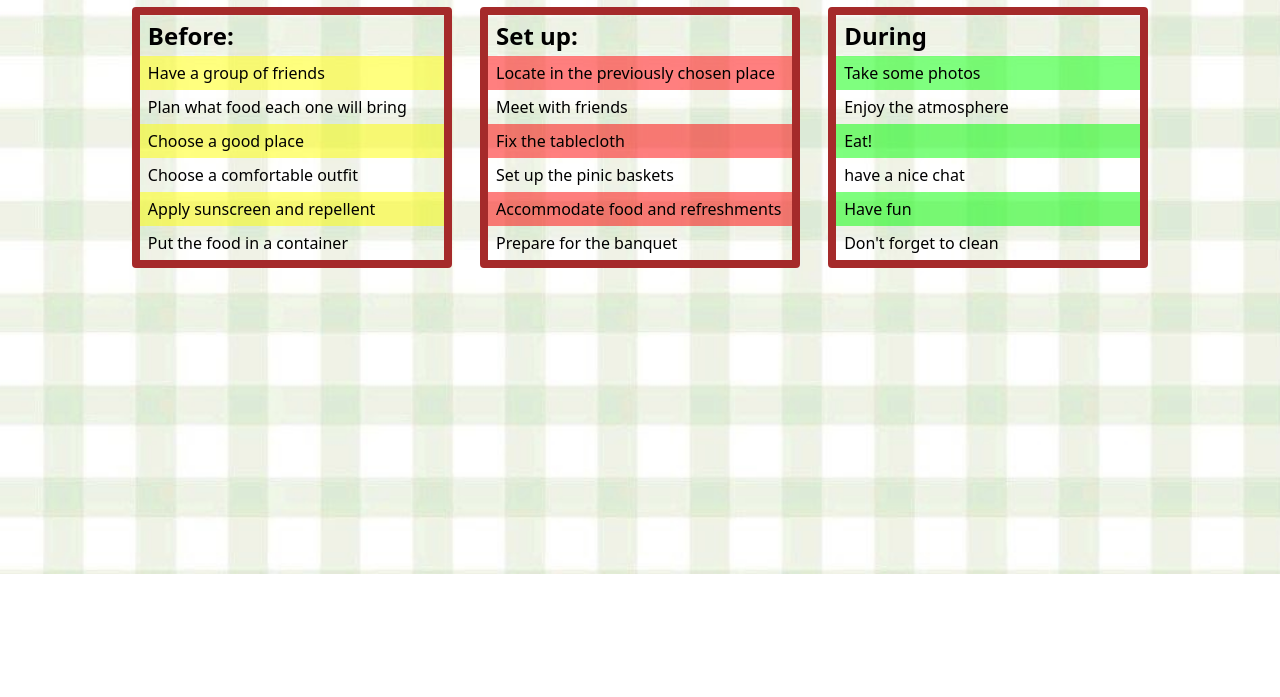
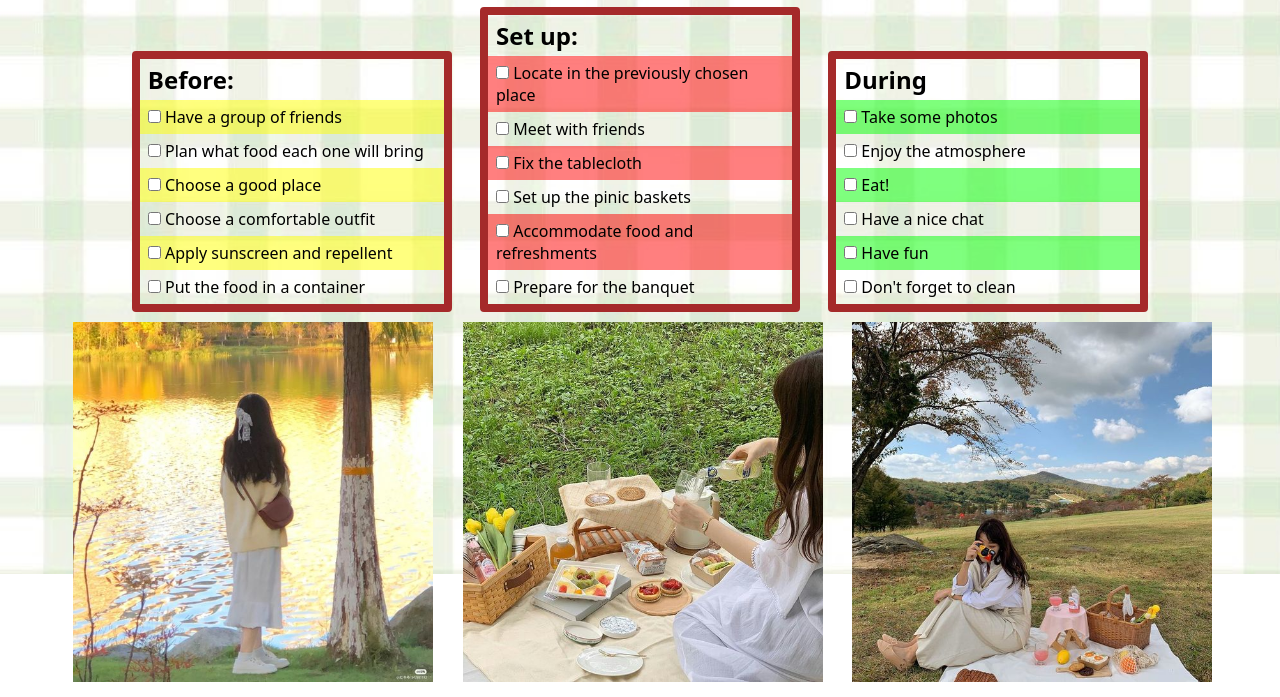
Before and after one commit to Sssanp/Neira_S_Building_Repositories_HW4, a plain HTML site: page index.html in a window 1280 px wide. Shown: the part 226-923 px from the top of the page. Before the commit the page ends 800 px from the top, so only its background shows below. Drawn offline with Linux system fonts and the light colour scheme.

Commit message:
apply new costume

```diff
--- a/css/main.css
+++ b/css/main.css
@@ -124,4 +124,13 @@ main {
 
     main {margin: 0;}
 }
+
+img{
+    width: 360px;
+    height: 360px;
+    margin: 0px 10px 10px 15px;
+    }
+
+
+
 /* css is valid*/
--- a/index.html
+++ b/index.html
@@ -21,12 +21,12 @@
             <h2>Before:</h2>
 
             <ul>
-                <li>Have a group of friends</li>
-                <li>Plan what food each one will bring</li>
-                <li>Choose a good place</li>
-                <li>Choose a comfortable outfit</li>
-                <li>Apply sunscreen and repellent </li>
-                <li>Put the food in a container</li>
+                <li><label><input type="checkbox"><span>  Have a group of friends </span></label></li>
+                <li><label><input type="checkbox"><span>  Plan what food each one will bring </span></label></li>
+                <li><label><input type="checkbox"><span>  Choose a good place  </span></label></li>
+                <li><label><input type="checkbox"><span>  Choose a comfortable outfit </span></label></li>
+                <li><label><input type="checkbox"><span>  Apply sunscreen and repellent </span></label></li>
+                <li><label><input type="checkbox"><span>  Put the food in a container </span></label></li>
             </ul>
         </article>
 
@@ -34,12 +34,12 @@
             <h2>Set up:</h2>
 
             <ul>
-                <li>Locate in the previously chosen place</li>
-                <li>Meet with friends</li>
-                <li>Fix the tablecloth</li>
-                <li>Set up the pinic baskets</li>
-                <li>Accommodate food and refreshments</li>
-                <li> Prepare for the banquet</li>
+                <li><label><input type="checkbox"><span>  Locate in the previously chosen place </span></label></li>
+                <li><label><input type="checkbox"><span>  Meet with friends </span></label></li>
+                <li><label><input type="checkbox"><span>  Fix the tablecloth  </span></label></li>
+                <li><label><input type="checkbox"><span>  Set up the pinic baskets </span></label></li>
+                <li><label><input type="checkbox"><span>  Accommodate food and refreshments </span></label></li>
+                <li><label><input type="checkbox"><span>  Prepare for the banquet </span></label></li>
             </ul>
         </article>
 
@@ -47,14 +47,22 @@
             <h2>During</h2>
 
             <ul>
-                <li>Take some photos</li>
-                <li>Enjoy the atmosphere</li>
-                <li>Eat!</li>
-                <li>have a nice chat</li>
-                <li>Have fun</li>
-                <li>Don't forget to clean</li>
+                <li><label><input type="checkbox"><span>  Take some photos </span></label></li>
+                <li><label><input type="checkbox"><span>  Enjoy the atmosphere </span></label></li>
+                <li><label><input type="checkbox"><span>  Eat!  </span></label></li>
+                <li><label><input type="checkbox"><span>  Have a nice chat</span></label></li>
+                <li><label><input type="checkbox"><span>  Have fun </span></label></li>
+                <li><label><input type="checkbox"><span>  Don't forget to clean </span></label></li>
             </ul>
         </article>
+
+        <!-- Image Gallery Section -->
+    <div class ="img">
+    <img src="img/picnic.jpeg" alt="before" />
+    <img src="img/picnic2.jpeg" alt="setup" />
+    <img src="img/picnic3.jpeg" alt="during" />
+    </div>
+  </section>
     </main>
 
 </body>
```
Also changed, not shown: img/picnic.jpeg (added), img/picnic2.jpeg (added), img/picnic3.jpeg (added).
